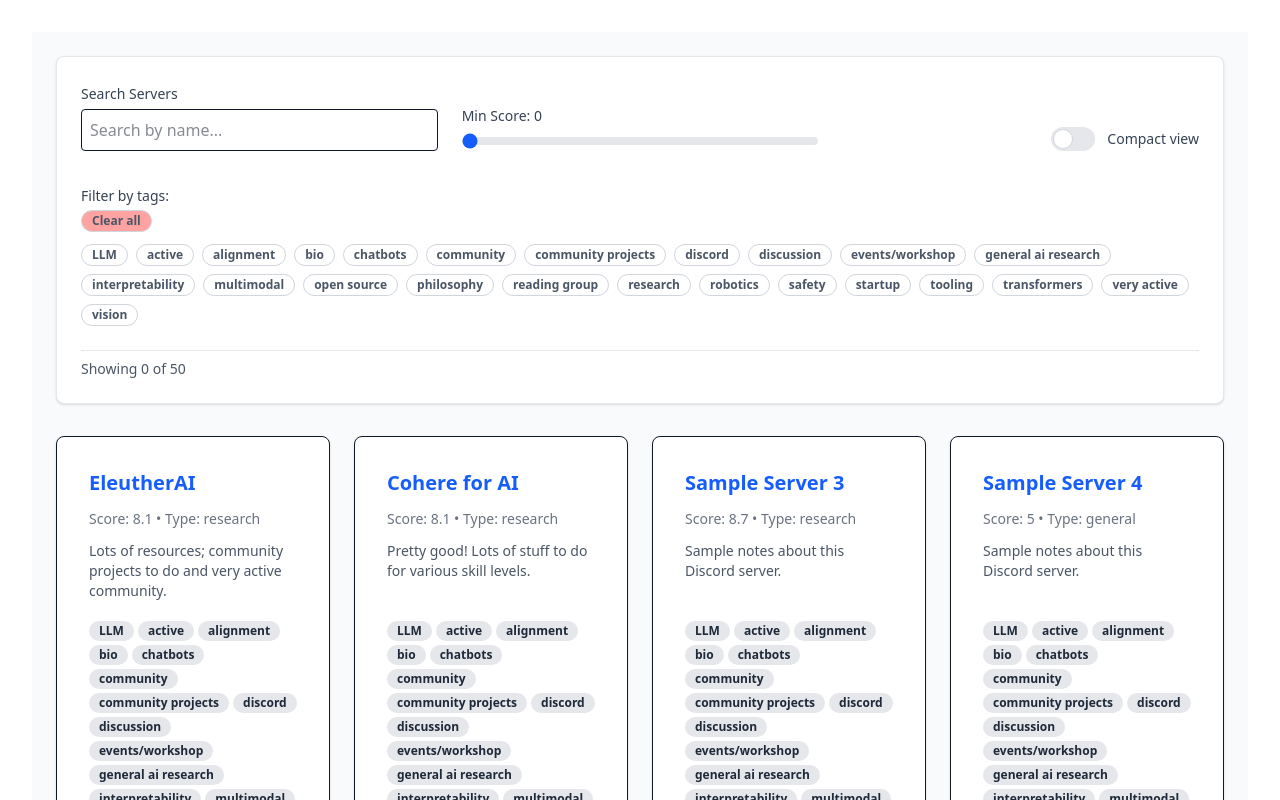
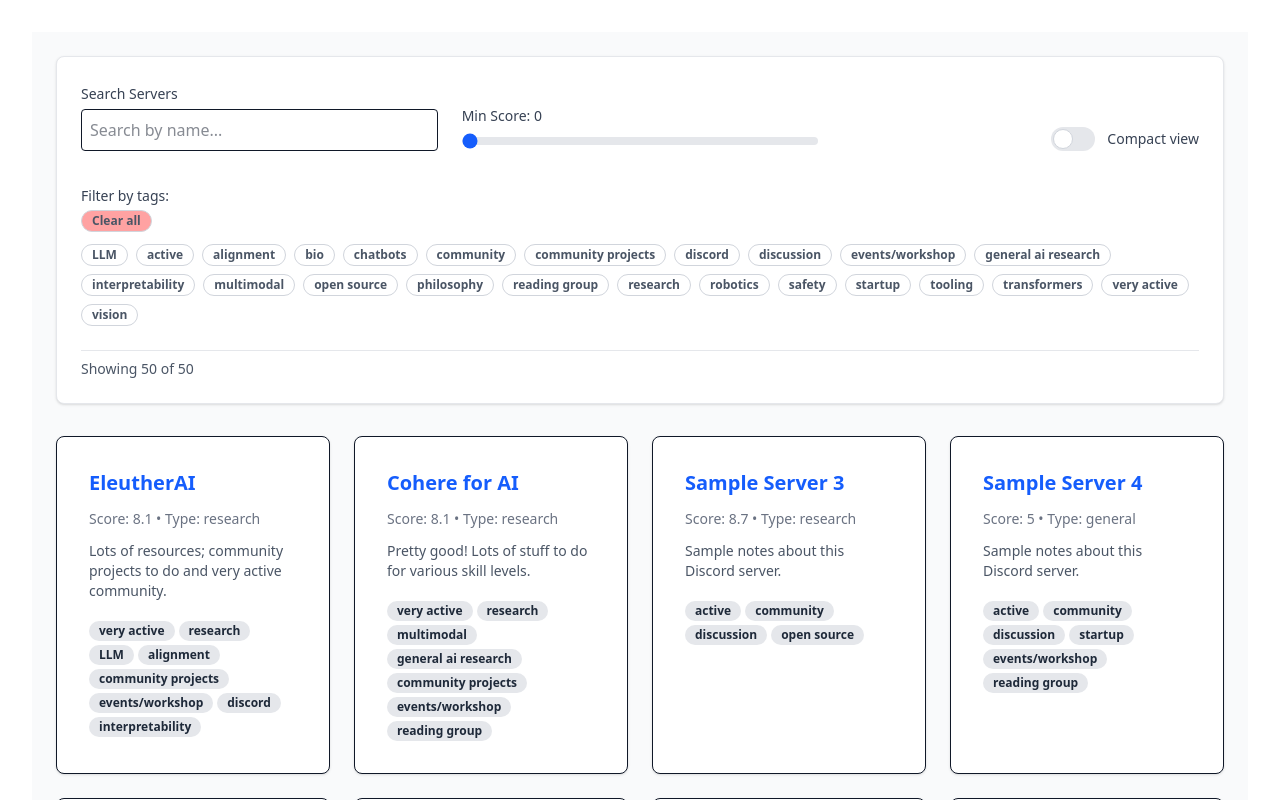
Before and after one commit to Eleuther-AI-Project-SOAR/website-source, a React (Vite) app: page / in a window 1280 px wide. Shown: the top 800 px of the page. Built offline with nearby package versions, Linux system fonts and the light colour scheme.

Commit message:
feat: Add functionality to display servers based on filters

```diff
--- a/src/features/ServerDirectory/Card.jsx
+++ b/src/features/ServerDirectory/Card.jsx
@@ -6,7 +6,7 @@
                     <a className="text-blue-600 hover:text-blue-800 transition-colors" href={serverData.link} target="_blank" rel="noopener noreferrer">{serverData.name}</a>
                 </div>
                 <div className="text-sm text-gray-500">Score: {serverData.score} • Type: {serverData.type}</div>
-                <div className="text-sm text-gray-600 flex-1">{serverData.notes}</div>
+                <div className="text-sm text-gray-600">{serverData.notes}</div>
                 <div className="flex flex-wrap gap-1 pt-2">{children}</div>
             </div>
         </div>
--- a/src/features/ServerDirectory/FilterContainer.jsx
+++ b/src/features/ServerDirectory/FilterContainer.jsx
@@ -38,7 +38,7 @@
                     </div>
                 </div>
                 <div className="text-sm text-gray-600 pt-2 border-t border-gray-200">
-                    Showing {serverRelated.serverResults.length} of {serverRelated.servers.length}
+                    Showing {serverRelated.filteredServers.length} of {serverRelated.servers.length}
                 </div>
             </div>
     )
--- a/src/features/ServerDirectory/ServerDirectory.jsx
+++ b/src/features/ServerDirectory/ServerDirectory.jsx
@@ -5,23 +5,67 @@
 
 import useFilter from '../hooks/FilterHook'
 
-import {useState} from 'react'
+import {useState, useEffect} from 'react'
 
 const ServerDirectory = ({servers, allTags}) => {
-    const [serverResults, setResults] = useState([])
+    //const [loading, setLoading] = useState(true)
+    //const [error, setError] = useState(null)
 
     const filterControls = useFilter()
 
+    const [filteredServers, setFilteredServers] = useState([])
+
+    /* Uncomment when we have the actual data or endpoint to fetch data
+    useEffect(() => {
+        const fetchData = async () => {
+            try {
+                setLoading(true)
+                // const response = await fetch('/api/servers')
+                // const data = await response.json()
+                // setServers(data)
+                setServers(generateServers())
+            } catch (err) {
+                setError(err.message)
+            } finally {
+                setLoading(false)
+            }
+        }
+
+        fetchData()
+    }, [])*/
+
+    useEffect(() => {
+        const filtered = servers.filter(server => {
+            if (filterControls.searchQuery &&
+                !server.name.toLowerCase().includes(filterControls.searchQuery.toLowerCase())) {
+                return false
+            }
+
+            if (server.score < filterControls.sliderScoreValue) {
+                return false
+            }
+
+            if (filterControls.filters.length > 0 &&
+                !filterControls.filters.every(filter => server.tags.includes(filter))) {
+                return false
+            }
+
+            return true
+        })
+
+        setFilteredServers(filtered)
+    }, [servers, filterControls.searchQuery, filterControls.sliderScoreValue, filterControls.filters])
+
     const serverRelated = {
         servers,
-        serverResults
+        filteredServers
     }
 
     return (
         <>
             <FilterContainer filterControls={filterControls} allTags={allTags} serverRelated={serverRelated}></FilterContainer>
             <Results>
-                {servers.map(server => {
+                {filteredServers.map(server => {
                     const serverData = {
                         id: server.id,
                         name: server.name,
@@ -32,7 +76,7 @@
                     }
 
                     return <Card key={server.id} serverData={serverData}>
-                        {allTags.map(tag => <DisplayTag key={tag.id} text={tag.id}></DisplayTag>)}
+                        {server.tags.map(tag => <DisplayTag key={tag} text={tag}></DisplayTag>)}
                     </Card>
                 })}
             </Results>
```
